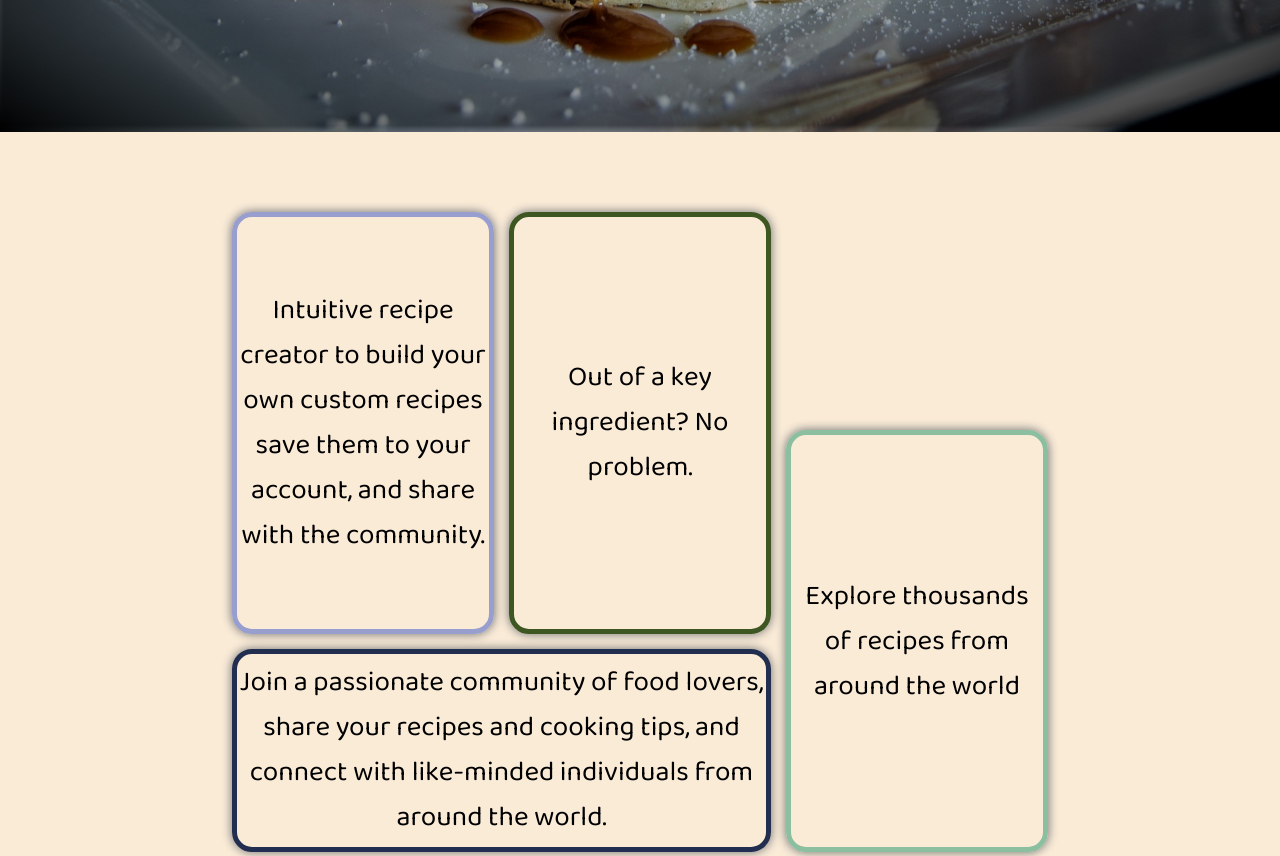
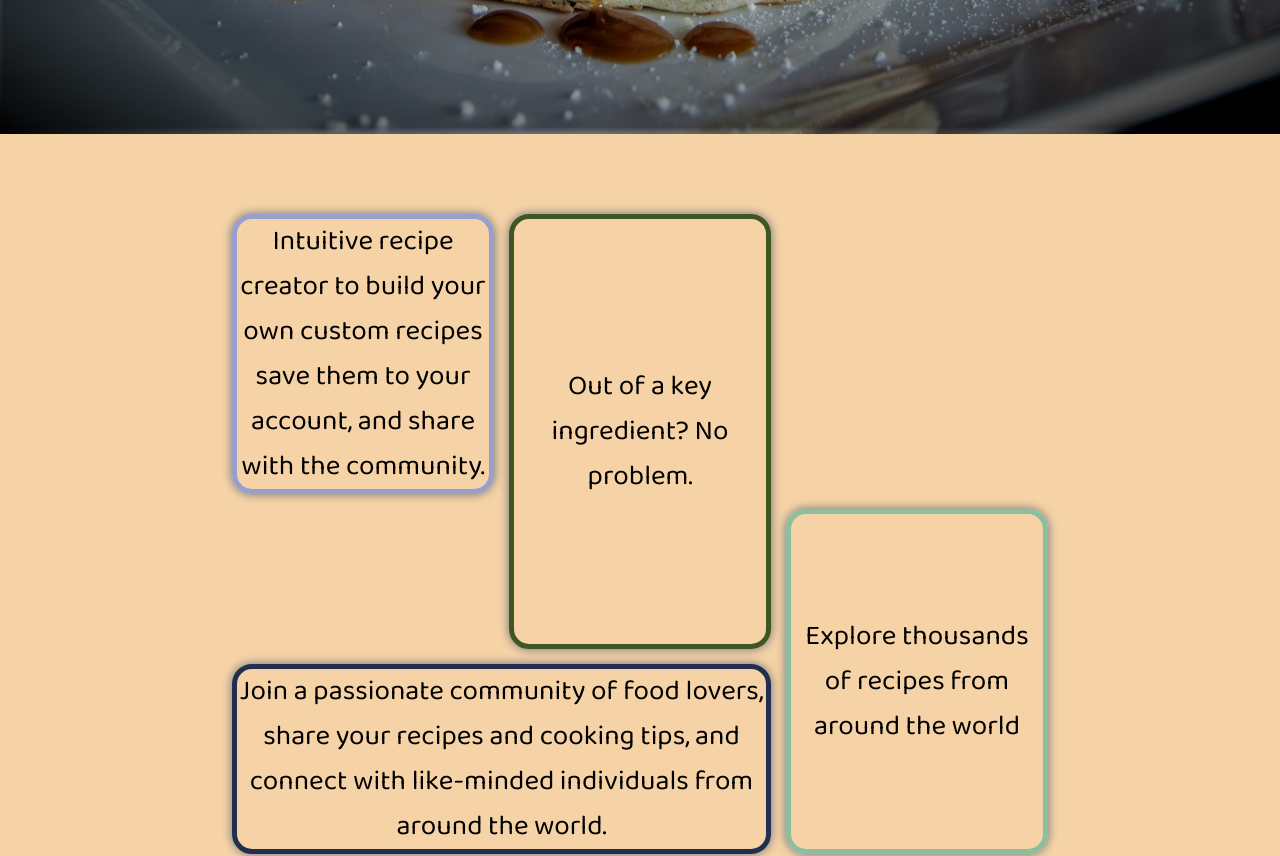
Before and after one commit to tabishnaqvi1311/CulinaryCrave, a React (Create React App) app in the folder client/: page / in a window 1280 px wide. Shown: the part 1520-2376 px from the top of the page. Built offline with nearby package versions, Linux system fonts and the light colour scheme; a web font is replaced by a local one.

Commit message:
changed some more styles

```diff
--- a/client/src/Pages/Home/Home.module.css
+++ b/client/src/Pages/Home/Home.module.css
@@ -108,11 +108,11 @@ label {
     border-bottom: 3px solid antiquewhite;
     transition: 0.5s;
 }
-
+/*
 hr {
     position: absolute;
     z-index: 0;
-}
+} */
 
 @keyframes fadeIn2 {
     0% {
--- a/client/src/components/Grid/Grid.module.css
+++ b/client/src/components/Grid/Grid.module.css
@@ -5,7 +5,7 @@
     padding: 0 200px;
     text-align: center;
     height: 100vh;
-    background-color: antiquewhite;
+    background-color: rgb(246, 211, 166);
 }
 
 .ContainerGrid {
@@ -37,7 +37,7 @@
 }
 
 .Area4 {
-    grid-area: 1 / 1 / 3 / 2;
+    grid-area: 1 / 1 / 2 / 2;
     border: 5px solid #989FCE ;
     border-radius: 20px;
 }
```
